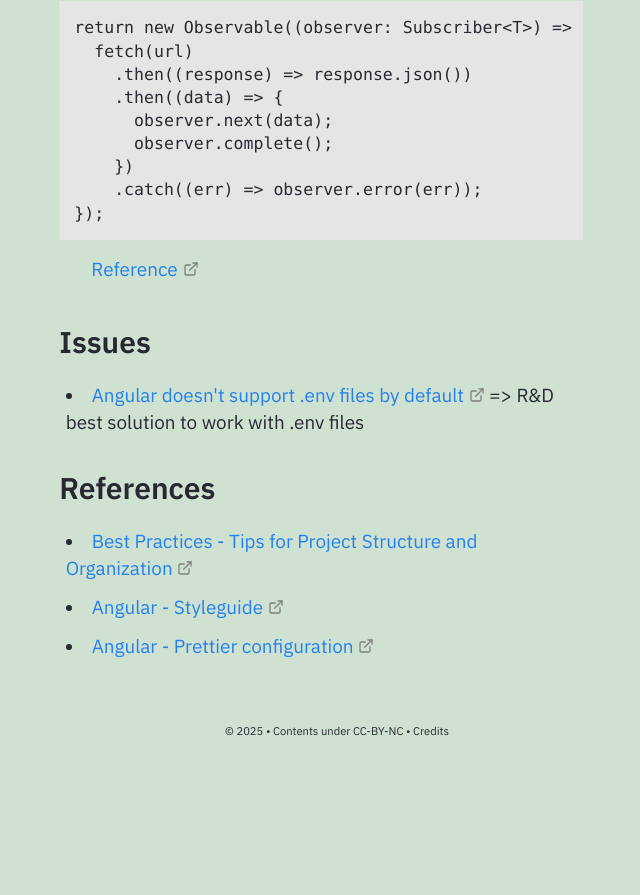
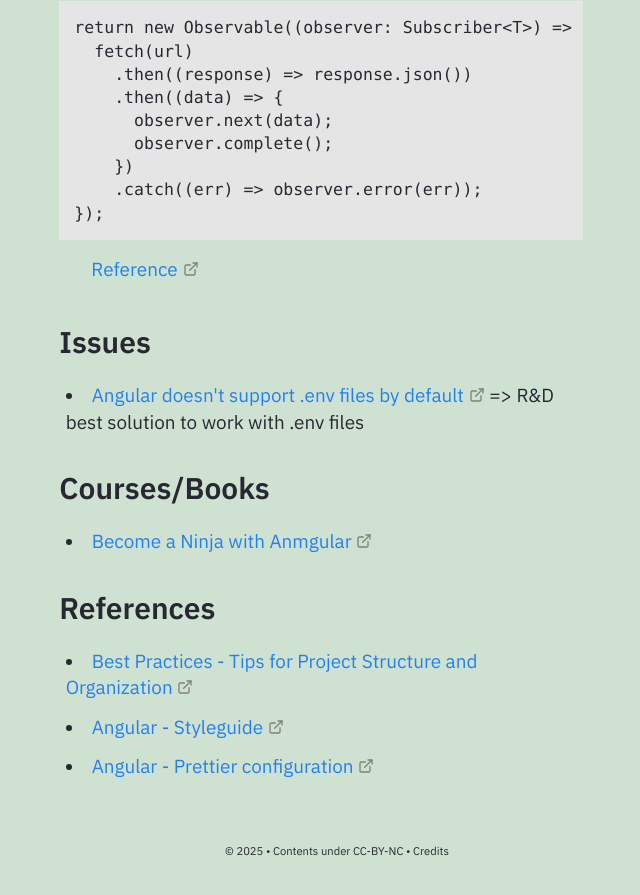
Before and after one commit to Gorzas/gorzas.github.io, a Jekyll site: the page built from _notes/Public/tech/Angular/Angular.md, in a window 1280 px wide and 900 px high, scrolled down 1536 px. Shown: the top 895 px of the window, without its empty margins (319-959 px from the left). Built offline with Jekyll 4.4.1, drawn with Linux system fonts in a browser that asks for light colours; before the commit the page ends 2316 px from its top, so only the background shows below that.

Commit message:
Update Angular.md with new resources and date
Updated the last updated date and added a new section for courses and books related to Angular.

```diff
--- a/_notes/Public/tech/Angular/Angular.md
+++ b/_notes/Public/tech/Angular/Angular.md
@@ -57,6 +57,10 @@ return new Observable((observer: Subscriber<T>) => {
 
 - [Angular doesn't support .env files by default](https://vikky.dev/angular-and-environment-files) => R&D best solution to work with .env files
 
+## Courses/Books
+
+- [Become a Ninja with Anmgular](https://books.ninja-squad.com/angular)
+
 ## References
 - [Best Practices - Tips for Project Structure and Organization](https://www.thinkitive.com/blog/angular-best-practices-tips-for-project-structure-and-organization/)
 - [Angular - Styleguide](https://angular.dev/style-guide)
```
Also changed, not shown: other parts of _notes/Public/tech/Angular/Angular.md (+1 -1 lines).
